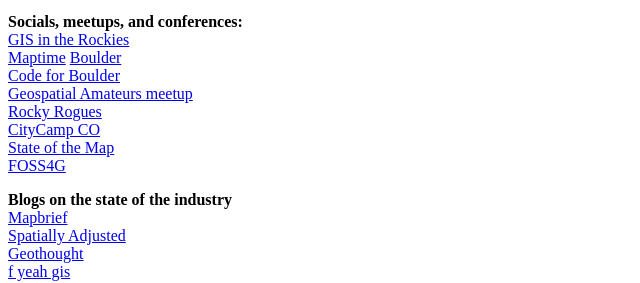
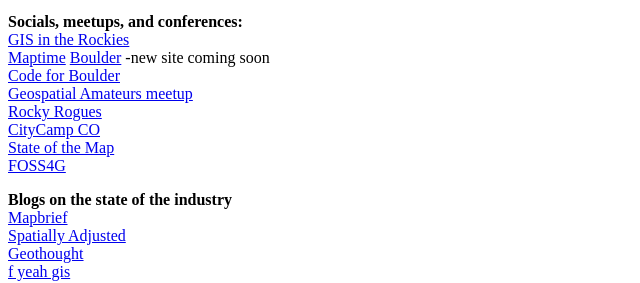
Before and after one commit to gisbill/GeoLinks, a plain HTML site: page index.html in a window 1280 px wide. Shown: the part 473-756 px from the top of the page, without its empty margins (0-640 px from the left). Drawn offline with Linux system fonts and the light colour scheme.

Commit message:
Update index.html

```diff
--- a/index.html
+++ b/index.html
@@ -32,7 +32,7 @@
 
 <p><b>Socials, meetups, and conferences:</b> <br />
 <a href="http://gisintherockies.org">GIS in the Rockies</a> <br />
-<a href= "http://maptime.io">Maptime</a> <a href="http://www.meetup.com/pt/Maptime-Boulder/">Boulder</a> <br />
+<a href= "http://maptime.io">Maptime</a> <a href="http://www.meetup.com/pt/Maptime-Boulder/">Boulder</a> -new site coming soon <br />
 <a href="http://www.meetup.com/CodeForBoulder/">Code for Boulder</a> <br />
 <a href="http://www.meetup.com/Geospatial-Amateurs-Denver/">Geospatial Amateurs meetup</a> <br />
 <a href="http://rockyrogues.com/">Rocky Rogues</a> <br />
```
